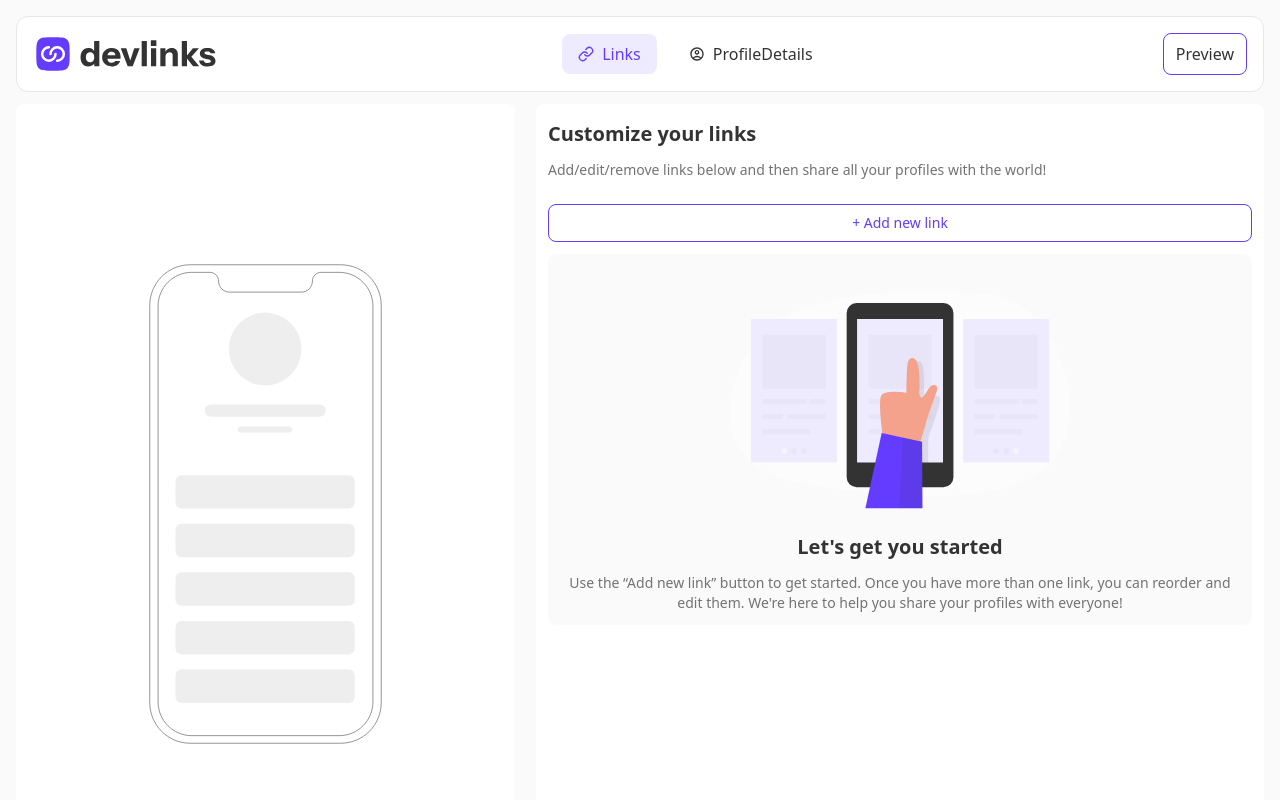
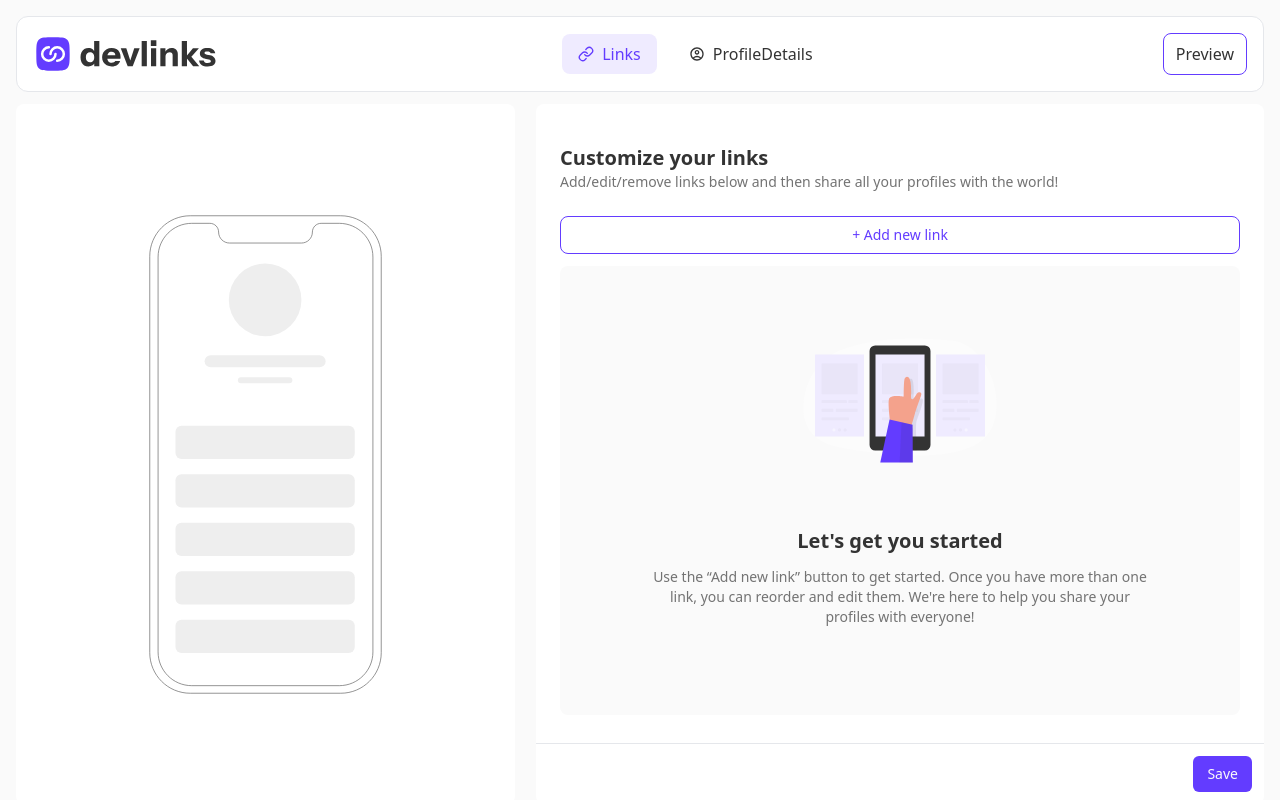
Before and after one commit to Dotjos/link-sharing-app, a React (Vite) app: page / in a window 1280 px wide. Shown: the top 800 px of the page. Built offline with nearby package versions, Linux system fonts and the light colour scheme.

Commit message:
Profile Page

```diff
--- a/index.html
+++ b/index.html
@@ -4,7 +4,7 @@
     <meta charset="UTF-8" />
     <link rel="icon" type="image/svg+xml" href="/vite.svg" />
     <meta name="viewport" content="width=device-width, initial-scale=1.0" />
-    <title>Vite + React</title>
+    <title>Link-sharing-app</title>
   </head>
   <body class="text-DarkCharcoal bg-whiteFA">
     <div id="root"></div>
--- a/src/Applayout.jsx
+++ b/src/Applayout.jsx
@@ -1,12 +1,14 @@
 import { Outlet } from "react-router-dom";
 import Navbar from "./ui/Navbar";
+import Phoneview from "./Components/Phoneview";
 
 function Applayout() {
   return (
+
     <div className="lg:p-4">
       <Navbar />
-      <main className="p-3 lg:px-0">
-
+      <main className="p-3 lg:px-0 lg:flex lg:justify-between">
+        <Phoneview/>
         <Outlet />
       </main>
     </div>
--- a/src/Components/Phoneview.jsx
+++ b/src/Components/Phoneview.jsx
@@ -0,0 +1,9 @@
+function Phoneview (){
+  return (
+       <div className="relative hidden w-2/5 lg:flex items-center justify-center item bg-white rounded-lg p-4">
+        <img src="illustration-phone-mockup.svg" className="w-1/2" />
+      </div>
+  );
+}
+
+export default Phoneview;
--- /dev/null
+++ b/src/Components/StartLnkPage.jsx
@@ -0,0 +1,23 @@
+function StartLnkPage (){
+  return (
+    <div className="bg-whiteFA text-center px-4 py-8 lg:p-12 rounded-lg">
+        <img
+            className="w-2/4 md:w-1/3 ml-auto mr-auto my-6"
+              src="illustration-empty.svg"
+            />
+            <div className="md:p-7 lg:p-10">
+            <h1 className="font-bold text-xl mb-3 text-DarkCharcoal">
+              Let&apos;s get you started
+            </h1>
+            <p className="">
+              Use the “Add new link” button to get started. Once you have more
+              than one link, you can reorder and edit them. We&apos;re here to help
+              you share your profiles with everyone!
+            </p>
+            </div>
+
+    </div>
+  );
+}
+
+export default StartLnkPage;
--- a/src/Pages/Profile/LinkPage/Page.jsx
+++ b/src/Pages/Profile/LinkPage/Page.jsx
@@ -1,12 +1,10 @@
+import StartLnkPage from "../../../Components/StartLnkPage";
+
 function Page() {
   return (
-    <div className="w-full flex justify-between">
-      <div className="relative hidden w-2/5 lg:flex items-center justify-center item h-screen bg-white rounded-lg p-4">
-        <img src="illustration-phone-mockup.svg" className="w-1/2" />
-      </div>
-      <div className="text-sm text-Nickel md:w-7/12">
-        <div className="rounded-t-lg border-b bg-white w-full h-full px-3 lg:px  py-4">
-          <h1 className="font-bold text-xl mb-3 text-DarkCharcoal">
+    <div className="lg:w-7/12 text-sm text-Nickel bg-white rounded-lg">
+        <div className="border-b w-full p-6 md:px-6 md:pt-10 md:pb-7">
+          <h1 className="font-bold text-xl text-DarkCharcoal">
             Customize your links
           </h1>
           <p className="text-sm mb-3">
@@ -16,27 +14,13 @@ function Page() {
           <button className="my-3 w-full border-NeonBlue p-2 border rounded-lg text-NeonBlue">
             + Add new link
           </button>
-          <div className="bg-whiteFA text-center p-3 rounded-lg">
-            <img
-              className="w-2/4 ml-auto mr-auto my-6"
-              src="illustration-empty.svg"
-            />
-            <h1 className="font-bold text-xl mb-3 text-DarkCharcoal">
-              Let's get you started
-            </h1>
-            <p>
-              Use the “Add new link” button to get started. Once you have more
-              than one link, you can reorder and edit them. We're here to help
-              you share your profiles with everyone!
-            </p>
-          </div>
+         <StartLnkPage/>
         </div>
-        <div className="rounded-b-lg bg-white p-3">
-          <button className="w-full bg-NeonBlue rounded-md py-2 text-whiteFA">
+        <div className="flex md md:justify-end md:items-center  w-full p-3">
+          <button className="w-full md:w-1/12 bg-NeonBlue rounded-md py-2 text-whiteFA">
             Save
           </button>
         </div>
-      </div>
     </div>
   );
 }
--- a/src/Pages/Profile/ProfilePage.jsx
+++ b/src/Pages/Profile/ProfilePage.jsx
@@ -1,5 +1,17 @@
 function ProfilePage() {
-  return <div className="">ProfilePage</div>;
+  return <div className="bg-white rounded-lg p-4 lg:w-7/12">
+    <h1>Profile Details</h1>
+    <p>Add your details to create a personal touch to your profile.</p>
+    <div className="bg-whiteFA p-2"></div>
+    <form className="bg-whiteFA grid">
+      <input type="text"/>
+      <input type="text"/>
+      <input type="mail"/>
+    </form>
+    <div className="w-full p-3">
+      <button className="bg-NeonBlue p-1 w-full rounded-lg text-whiteFA">Save</button>
+    </div>
+  </div>;
 }
 
 export default ProfilePage;
```
